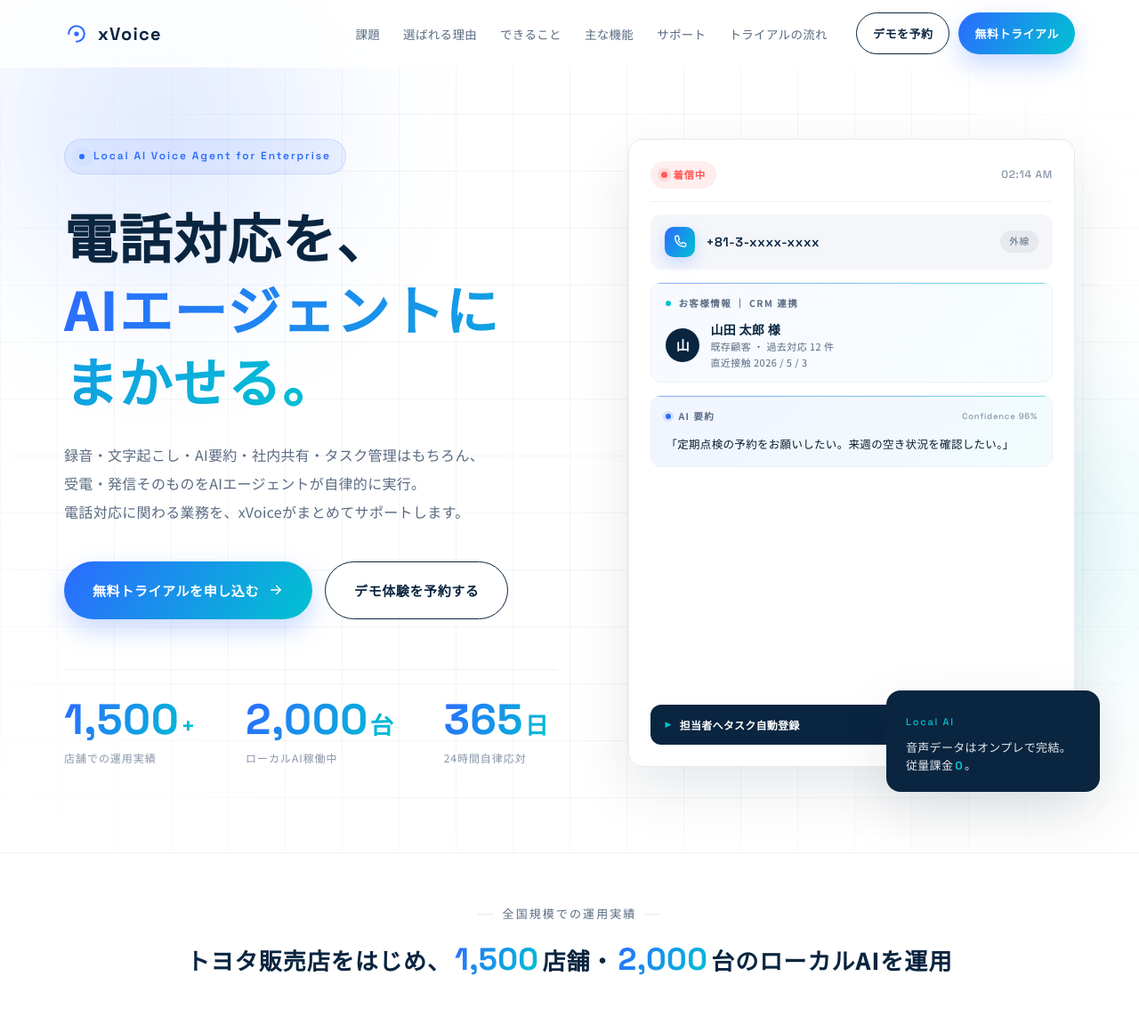
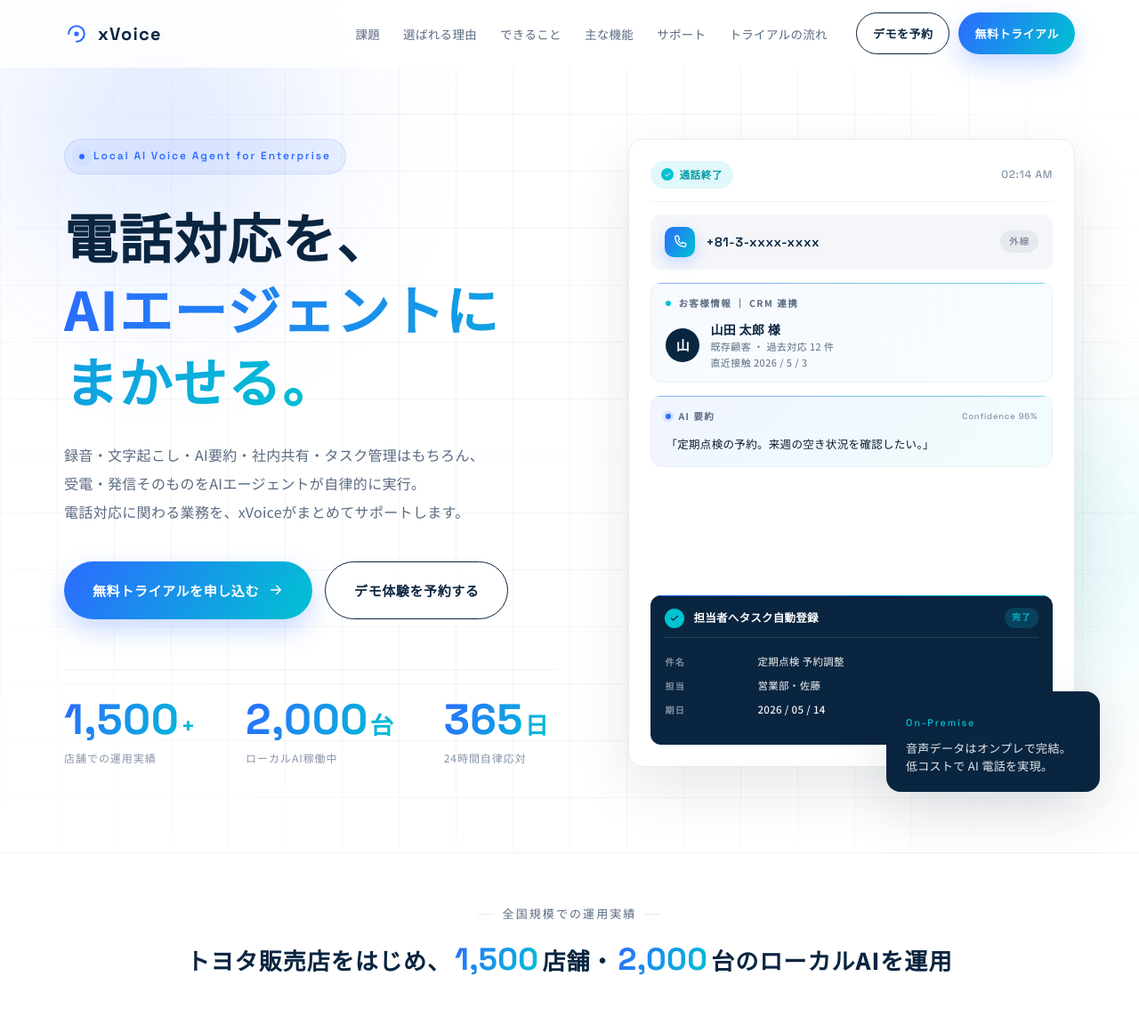
Before and after one commit to tagukichi/ailp, a PHP site: page / in a window 1280 px wide. Shown: the top 1161 px of the page at 89% size. Run offline with PHP 8.4, Linux system fonts and the light colour scheme.

Commit message:
Add hero call cycle: live transcription → AI summary → task auto-registration
- 着信中: お客様情報＋会話のタイプライティング表示
- 通話終了後: AI 要約と「担当者へタスク自動登録」の画面イメージ
  （件名 / 担当 / 期日 を表示）に自動切り替え
- 数秒間隔でループし、1 つのカードでサービス価値を一望できる構成に
- 旧サブカードの「Local AI / 従量課金 0」を「On-Premise / 音声デー
  タはオンプレで完結。低コストで AI 電話を実現」に変更（従量課金が
  発生するプランがある点に配慮）

https://claude.ai/code/session_01VvpNzxcfpMxrdihR2yd2i8

```diff
--- a/index.html
+++ b/index.html
@@ -112,10 +112,15 @@
         </div>
 
         <div class="hero-visual" aria-hidden="true">
-          <div class="visual-card visual-main">
+          <div class="visual-card visual-main" data-call-cycle>
             <div class="visual-card-head">
-              <span class="visual-pill visual-pill-live">
+              <span class="visual-pill visual-pill-live state-1">
                 <span class="live-dot"></span>着信中
+              </span>
+              <span class="visual-pill visual-pill-done state-2">
+                <span class="done-dot">
+                  <svg viewBox="0 0 24 24" fill="none"><path d="M5 12l4 4L19 7" stroke="currentColor" stroke-width="2.6" stroke-linecap="round" stroke-linejoin="round"/></svg>
+                </span>通話終了
               </span>
               <span class="visual-time">02:14 AM</span>
             </div>
@@ -130,7 +135,7 @@
               <span class="caller-tag">外線</span>
             </div>
 
-            <div class="visual-block">
+            <div class="visual-block visual-block-customer">
               <div class="block-tag">
                 <span class="tag-icon"></span>お客様情報 ｜ CRM 連携
               </div>
@@ -144,23 +149,40 @@
               </div>
             </div>
 
-            <div class="visual-block visual-block-ai">
+            <div class="visual-block visual-block-live state-1">
+              <div class="block-tag">
+                <span class="tag-icon tag-icon-rec"></span>会話を文字起こし中
+                <span class="rec-tag"><i></i>REC</span>
+              </div>
+              <p class="transcription"><span class="typed" data-typewriter="「あの、定期点検の予約をお願いしたいのですが、来週の空いている日を教えていただけますか…」"></span><span class="caret" aria-hidden="true"></span></p>
+            </div>
+
+            <div class="visual-block visual-block-ai state-2">
               <div class="block-tag">
                 <span class="tag-icon tag-icon-ai"></span>AI 要約
                 <span class="confidence">Confidence 96%</span>
               </div>
-              <p class="ai-summary-text">「定期点検の予約をお願いしたい。来週の空き状況を確認したい。」</p>
+              <p class="ai-summary-text">「定期点検の予約。来週の空き状況を確認したい。」</p>
             </div>
 
-            <div class="visual-action">
-              <span class="action-arrow">▸</span>
-              <span class="action-label">担当者へタスク自動登録</span>
-              <span class="action-target">→ 営業部・佐藤</span>
+            <div class="visual-task state-2">
+              <div class="task-head">
+                <span class="task-check" aria-hidden="true">
+                  <svg viewBox="0 0 24 24" fill="none"><path d="M5 12l4 4L19 7" stroke="currentColor" stroke-width="2.6" stroke-linecap="round" stroke-linejoin="round"/></svg>
+                </span>
+                <span class="task-title">担当者へタスク自動登録</span>
+                <span class="task-status">完了</span>
+              </div>
+              <dl class="task-meta">
+                <div><dt>件名</dt><dd>定期点検 予約調整</dd></div>
+                <div><dt>担当</dt><dd>営業部・佐藤</dd></div>
+                <div><dt>期日</dt><dd>2026 / 05 / 14</dd></div>
+              </dl>
             </div>
           </div>
           <div class="visual-card visual-sub">
-            <span class="sub-tag">Local AI</span>
-            <p>音声データはオンプレで完結。<br>従量課金<em>0</em>。</p>
+            <span class="sub-tag">On-Premise</span>
+            <p>音声データはオンプレで完結。<br>低コストで AI 電話を実現。</p>
           </div>
         </div>
       </div>
@@ -719,6 +741,6 @@
     </div>
   </footer>
 
-  <script src="script.js?v=6"></script>
+  <script src="script.js?v=7"></script>
 </body>
 </html>
--- a/style.css
+++ b/style.css
@@ -436,7 +436,7 @@ p { margin: 0; }
 .hero-visual {
   position: relative;
   height: 100%;
-  min-height: 520px;
+  min-height: 580px;
 }
 .visual-card {
   position: absolute;
@@ -481,6 +481,24 @@ p { margin: 0; }
   box-shadow: 0 0 0 4px rgba(255, 86, 86, .15);
   animation: livePulse 1.4s var(--ease-out) infinite;
 }
+.visual-pill-done {
+  background: rgba(0, 194, 209, .12);
+  color: #009ba6;
+}
+.visual-pill-done .done-dot {
+  width: 14px; height: 14px;
+  border-radius: 50%;
+  background: var(--color-cyan);
+  color: #fff;
+  display: inline-flex;
+  align-items: center;
+  justify-content: center;
+}
+.visual-pill-done .done-dot svg { width: 9px; height: 9px; }
+
+/* state visibility */
+.visual-main:not(.is-done) .state-2 { display: none; }
+.visual-main.is-done .state-1 { display: none; }
 .visual-time {
   font-family: var(--font-en);
   font-size: 12px;
@@ -615,30 +633,133 @@ p { margin: 0; }
   color: var(--color-text);
 }
 
-.visual-action {
+/* State 1: live transcription */
+.visual-block-live {
+  display: flex;
+  flex-direction: column;
+  flex: 1;
+  min-height: 150px;
+}
+.tag-icon-rec {
+  background: #ff5656;
+  box-shadow: 0 0 0 3px rgba(255, 86, 86, .18);
+  animation: livePulse 1.4s var(--ease-out) infinite;
+}
+.rec-tag {
+  margin-left: auto;
+  display: inline-flex;
+  align-items: center;
+  gap: 5px;
+  font-family: var(--font-en);
+  font-size: 9.5px;
+  letter-spacing: 0.16em;
+  color: #ff5656;
+  font-weight: 700;
+  text-transform: none;
+}
+.rec-tag i {
+  width: 6px; height: 6px;
+  border-radius: 50%;
+  background: #ff5656;
+  display: inline-block;
+  animation: livePulse 1.4s var(--ease-out) infinite;
+}
+.transcription {
+  font-size: 12.5px;
+  line-height: 1.85;
+  color: var(--color-text);
+  letter-spacing: 0.01em;
+  flex: 1;
+}
+.transcription .typed { white-space: pre-wrap; }
+.transcription .caret {
+  display: inline-block;
+  width: 2px;
+  height: 1.05em;
+  background: var(--color-accent);
+  vertical-align: -2px;
+  margin-left: 2px;
+  animation: caretBlink 1s steps(1) infinite;
+}
+@keyframes caretBlink {
+  0%, 50% { opacity: 1; }
+  50.01%, 100% { opacity: 0; }
+}
+
+/* State 2: task auto-registration card */
+.visual-task {
+  margin-top: auto;
+  padding: 14px 16px;
+  background: var(--color-primary);
+  color: #fff;
+  border-radius: var(--radius);
+  position: relative;
+  overflow: hidden;
+}
+.visual-task::before {
+  content: "";
+  position: absolute;
+  top: 0; left: 0;
+  width: 100%; height: 1px;
+  background: var(--grad-accent);
+}
+.task-head {
   display: flex;
   align-items: center;
   gap: 10px;
-  padding: 12px 16px;
-  background: var(--color-primary);
-  border-radius: var(--radius);
-  color: #fff;
-  font-size: 12px;
-  margin-top: auto;
-}
-.action-arrow {
+  padding-bottom: 10px;
+  margin-bottom: 10px;
+  border-bottom: 1px solid rgba(255, 255, 255, .12);
+}
+.task-check {
+  width: 22px; height: 22px;
+  border-radius: 50%;
+  background: var(--color-cyan);
+  color: var(--color-primary);
+  display: inline-flex;
+  align-items: center;
+  justify-content: center;
+  flex-shrink: 0;
+}
+.task-check svg { width: 12px; height: 12px; }
+.task-title {
+  flex: 1;
+  font-size: 12.5px;
+  font-weight: 700;
+  letter-spacing: 0.02em;
+}
+.task-status {
+  font-family: var(--font-en);
+  font-size: 9.5px;
+  font-weight: 700;
+  letter-spacing: 0.14em;
+  padding: 3px 8px;
+  background: rgba(0, 194, 209, .18);
   color: var(--color-cyan);
-  font-weight: 700;
-  font-family: var(--font-en);
-}
-.action-label {
-  flex: 1;
+  border-radius: var(--radius-pill);
+  text-transform: uppercase;
+}
+.task-meta {
+  display: grid;
+  gap: 6px;
+}
+.task-meta > div {
+  display: grid;
+  grid-template-columns: 52px 1fr;
+  align-items: baseline;
+  gap: 12px;
+  font-size: 11.5px;
+}
+.task-meta dt {
+  font-size: 10px;
+  letter-spacing: 0.14em;
+  color: rgba(255, 255, 255, .5);
+  text-transform: uppercase;
   font-weight: 600;
-  letter-spacing: 0.02em;
-}
-.action-target {
-  font-size: 11px;
-  color: rgba(255, 255, 255, .7);
+}
+.task-meta dd {
+  color: rgba(255, 255, 255, .95);
+  font-weight: 500;
 }
 
 .visual-sub {
```
Also changed, not shown: script.js (+70 -1 lines).
